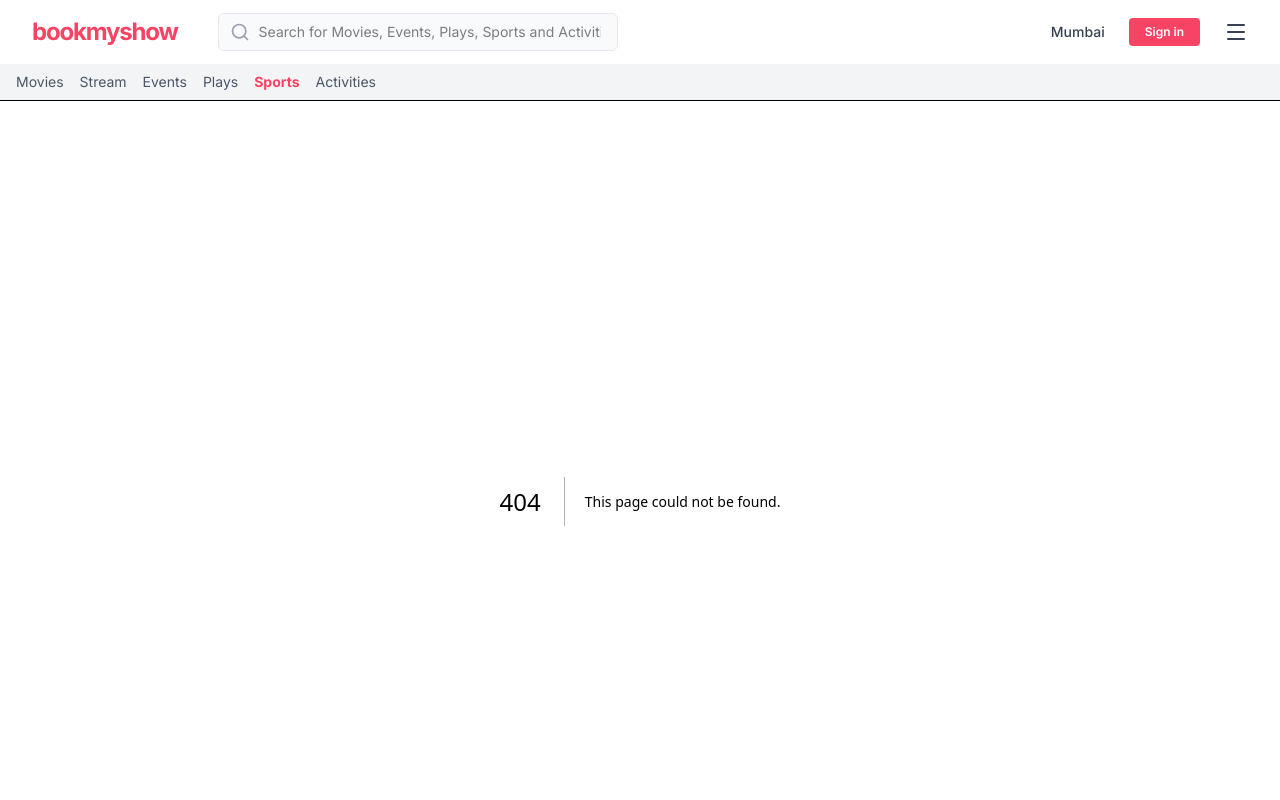
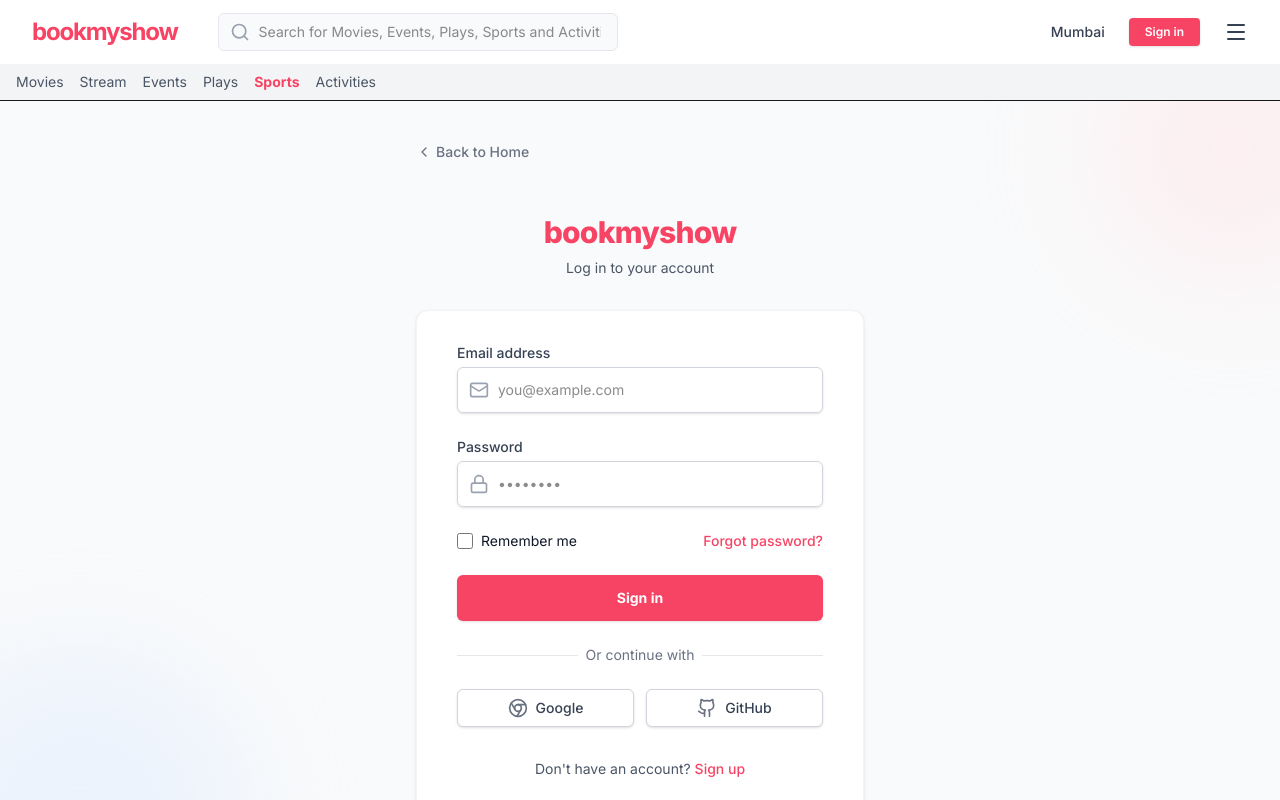
Before and after one commit to rpn39073-cmyk/ipl-booking-app, a Next.js app: page /login in a window 1280 px wide. Before the commit this address had no page. Shown: the top 800 px of the page. Built offline with nearby package versions, Linux system fonts and the light colour scheme.

Commit message:
Implement secure user authentication routing and protect admin panel

```diff
--- a/src/app/admin/page.tsx
+++ b/src/app/admin/page.tsx
@@ -14,7 +14,7 @@
     if (username === 'admin' && password === 'admin123') {
       setIsAuthenticated(true);
     } else {
-      alert("Invalid credentials. Use admin / admin123");
+      alert("Access Denied: Invalid credentials.");
     }
   };
 
@@ -22,7 +22,7 @@
     return (
       <div className="flex items-center justify-center min-h-[calc(100vh-64px)] bg-gray-50">
         <div className="bg-white p-8 rounded-xl shadow-lg border border-gray-100 w-full max-w-sm">
-          <h1 className="text-2xl font-bold text-gray-900 mb-6 text-center">Admin Login</h1>
+          <h1 className="text-xl font-bold text-gray-900 mb-6 text-center">System Administration</h1>
           <form onSubmit={handleLogin} className="space-y-4">
             <div>
               <label className="block text-sm font-medium text-gray-700 mb-1">Username</label>
--- /dev/null
+++ b/src/app/login/page.tsx
@@ -0,0 +1,164 @@
+"use client";
+
+import React, { useState } from 'react';
+import Link from 'next/link';
+import { Mail, Lock, ChevronLeft, Github, Chrome } from 'lucide-react';
+import { useRouter } from 'next/navigation';
+
+export default function LoginPage() {
+  const [isLogin, setIsLogin] = useState(true);
+  const [email, setEmail] = useState('');
+  const [password, setPassword] = useState('');
+  const [isLoading, setIsLoading] = useState(false);
+  const router = useRouter();
+
+  const handleSubmit = (e: React.FormEvent) => {
+    e.preventDefault();
+    setIsLoading(true);
+
+    // Simulate auth network request securely without exposing logic
+    setTimeout(() => {
+       setIsLoading(false);
+       if (email && password) {
+          router.push('/');
+       }
+    }, 1500);
+  };
+
+  return (
+    <div className="min-h-screen bg-gray-50 flex flex-col justify-center py-12 sm:px-6 lg:px-8 relative overflow-hidden">
+      {/* Background decorations */}
+      <div className="absolute top-0 right-0 -mr-20 -mt-20 w-64 h-64 rounded-full bg-rose-100 opacity-50 blur-3xl"></div>
+      <div className="absolute bottom-0 left-0 -ml-20 -mb-20 w-80 h-80 rounded-full bg-blue-100 opacity-50 blur-3xl"></div>
+
+      <div className="sm:mx-auto sm:w-full sm:max-w-md relative z-10">
+        <Link href="/" className="flex items-center text-gray-500 hover:text-gray-900 transition absolute -top-12 left-0 sm:left-auto">
+           <ChevronLeft className="w-4 h-4 mr-1" />
+           <span className="text-sm font-medium">Back to Home</span>
+        </Link>
+        <h2 className="mt-6 text-center text-3xl font-extrabold text-[#F84464] tracking-tight">
+          bookmyshow
+        </h2>
+        <p className="mt-2 text-center text-sm text-gray-600">
+          {isLogin ? 'Log in to your account' : 'Create a new account'}
+        </p>
+      </div>
+
+      <div className="mt-8 sm:mx-auto sm:w-full sm:max-w-md relative z-10">
+        <div className="bg-white py-8 px-4 shadow sm:rounded-xl sm:px-10 border border-gray-100">
+          <form className="space-y-6" onSubmit={handleSubmit}>
+            <div>
+              <label className="block text-sm font-medium text-gray-700">
+                Email address
+              </label>
+              <div className="mt-1 relative rounded-md shadow-sm">
+                <div className="absolute inset-y-0 left-0 pl-3 flex items-center pointer-events-none">
+                  <Mail className="h-5 w-5 text-gray-400" />
+                </div>
+                <input
+                  type="email"
+                  required
+                  value={email}
+                  onChange={(e) => setEmail(e.target.value)}
+                  className="block w-full pl-10 sm:text-sm border-gray-300 rounded-md py-3 border focus:ring-[#F84464] focus:border-[#F84464] outline-none transition"
+                  placeholder="you@example.com"
+                />
+              </div>
+            </div>
+
+            <div>
+              <label className="block text-sm font-medium text-gray-700">
+                Password
+              </label>
+              <div className="mt-1 relative rounded-md shadow-sm">
+                <div className="absolute inset-y-0 left-0 pl-3 flex items-center pointer-events-none">
+                  <Lock className="h-5 w-5 text-gray-400" />
+                </div>
+                <input
+                  type="password"
+                  required
+                  value={password}
+                  onChange={(e) => setPassword(e.target.value)}
+                  className="block w-full pl-10 sm:text-sm border-gray-300 rounded-md py-3 border focus:ring-[#F84464] focus:border-[#F84464] outline-none transition"
+                  placeholder="••••••••"
+                />
+              </div>
+            </div>
+
+            {isLogin && (
+               <div className="flex items-center justify-between">
+                 <div className="flex items-center">
+                   <input
+                     id="remember-me"
+                     name="remember-me"
+                     type="checkbox"
+                     className="h-4 w-4 text-[#F84464] focus:ring-[#F84464] border-gray-300 rounded cursor-pointer"
+                   />
+                   <label htmlFor="remember-me" className="ml-2 block text-sm text-gray-900 cursor-pointer">
+                     Remember me
+                   </label>
+                 </div>
+
+                 <div className="text-sm">
+                   <a href="#" className="font-medium text-[#F84464] hover:text-rose-500 transition">
+                     Forgot password?
+                   </a>
+                 </div>
+               </div>
+            )}
+
+            <div>
+              <button
+                type="submit"
+                disabled={isLoading}
+                className="w-full flex justify-center py-3 px-4 border border-transparent rounded-md shadow-sm text-sm font-bold text-white bg-[#F84464] hover:bg-rose-600 focus:outline-none focus:ring-2 focus:ring-offset-2 focus:ring-[#F84464] transition disabled:opacity-70 disabled:cursor-not-allowed"
+              >
+                {isLoading ? (
+                  <div className="w-5 h-5 border-2 border-white border-t-transparent rounded-full animate-spin"></div>
+                ) : (
+                  isLogin ? 'Sign in' : 'Create Account'
+                )}
+              </button>
+            </div>
+          </form>
+
+          <div className="mt-6">
+             <div className="relative">
+               <div className="absolute inset-0 flex items-center">
+                 <div className="w-full border-t border-gray-200" />
+               </div>
+               <div className="relative flex justify-center text-sm">
+                 <span className="px-2 bg-white text-gray-500">Or continue with</span>
+               </div>
+             </div>
+
+             <div className="mt-6 grid grid-cols-2 gap-3">
+               <div>
+                  <button className="w-full flex items-center justify-center px-4 py-2 border border-gray-300 shadow-sm text-sm font-medium rounded-md text-gray-700 bg-white hover:bg-gray-50 transition">
+                     <Chrome className="w-5 h-5 text-gray-500 mr-2" />
+                     Google
+                  </button>
+               </div>
+               <div>
+                  <button className="w-full flex items-center justify-center px-4 py-2 border border-gray-300 shadow-sm text-sm font-medium rounded-md text-gray-700 bg-white hover:bg-gray-50 transition">
+                     <Github className="w-5 h-5 text-gray-500 mr-2" />
+                     GitHub
+                  </button>
+               </div>
+             </div>
+          </div>
+
+          <p className="mt-8 text-center text-sm text-gray-600">
+             {isLogin ? "Don't have an account? " : "Already have an account? "}
+             <button
+                onClick={() => setIsLogin(!isLogin)}
+                className="font-medium text-[#F84464] hover:text-rose-500 transition focus:outline-none"
+             >
+                {isLogin ? 'Sign up' : 'Log in instead'}
+             </button>
+          </p>
+        </div>
+      </div>
+    </div>
+  );
+}
--- a/src/components/Navbar.tsx
+++ b/src/components/Navbar.tsx
@@ -28,7 +28,7 @@
           </div>
           <div className="flex items-center space-x-6 text-sm font-medium relative">
             <span className="text-gray-700 cursor-pointer">Mumbai</span>
-            <Link href="/admin" className="bg-[#F84464] text-white px-4 py-1.5 rounded text-xs font-semibold">Sign in</Link>
+            <Link href="/login" className="bg-[#F84464] text-white px-4 py-1.5 rounded text-xs font-semibold shadow-sm hover:bg-rose-600 transition">Sign in</Link>
 
             <button onClick={() => setIsMenuOpen(!isMenuOpen)} className="focus:outline-none flex items-center">
               {isMenuOpen ? (
@@ -46,7 +46,7 @@
                   <p className="text-xs text-gray-500 font-medium">Log in to view your bookings and profile</p>
                 </div>
                 <div className="flex flex-col py-1">
-                  <Link href="/admin" className="px-5 py-3 hover:bg-gray-50 flex items-center space-x-4 text-gray-700 transition" onClick={() => setIsMenuOpen(false)}>
+                  <Link href="/login" className="px-5 py-3 hover:bg-gray-50 flex items-center space-x-4 text-gray-700 transition" onClick={() => setIsMenuOpen(false)}>
                     <User className="w-5 h-5 text-gray-400" />
                     <span className="font-semibold">Login / Register</span>
                   </Link>
```
